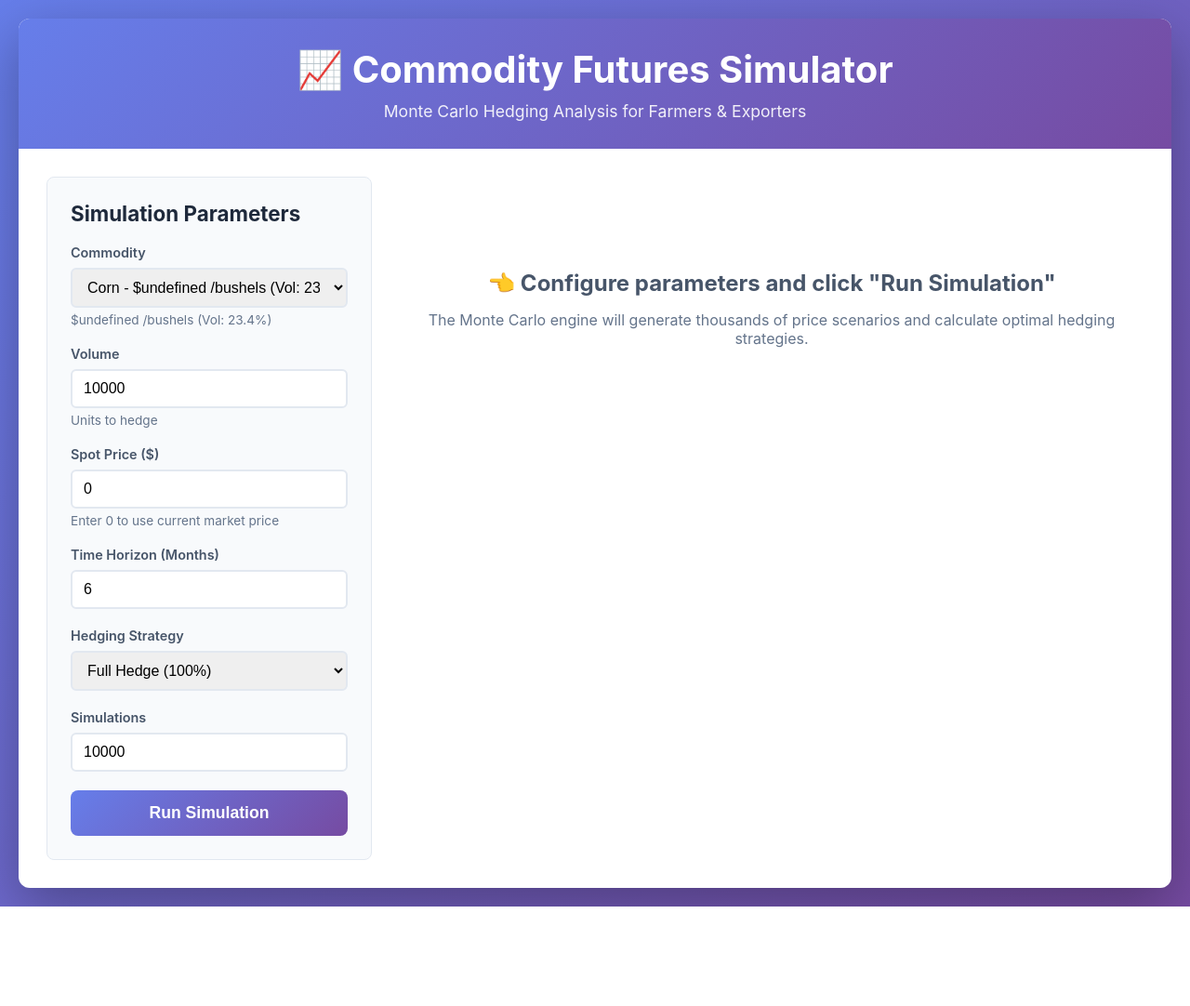
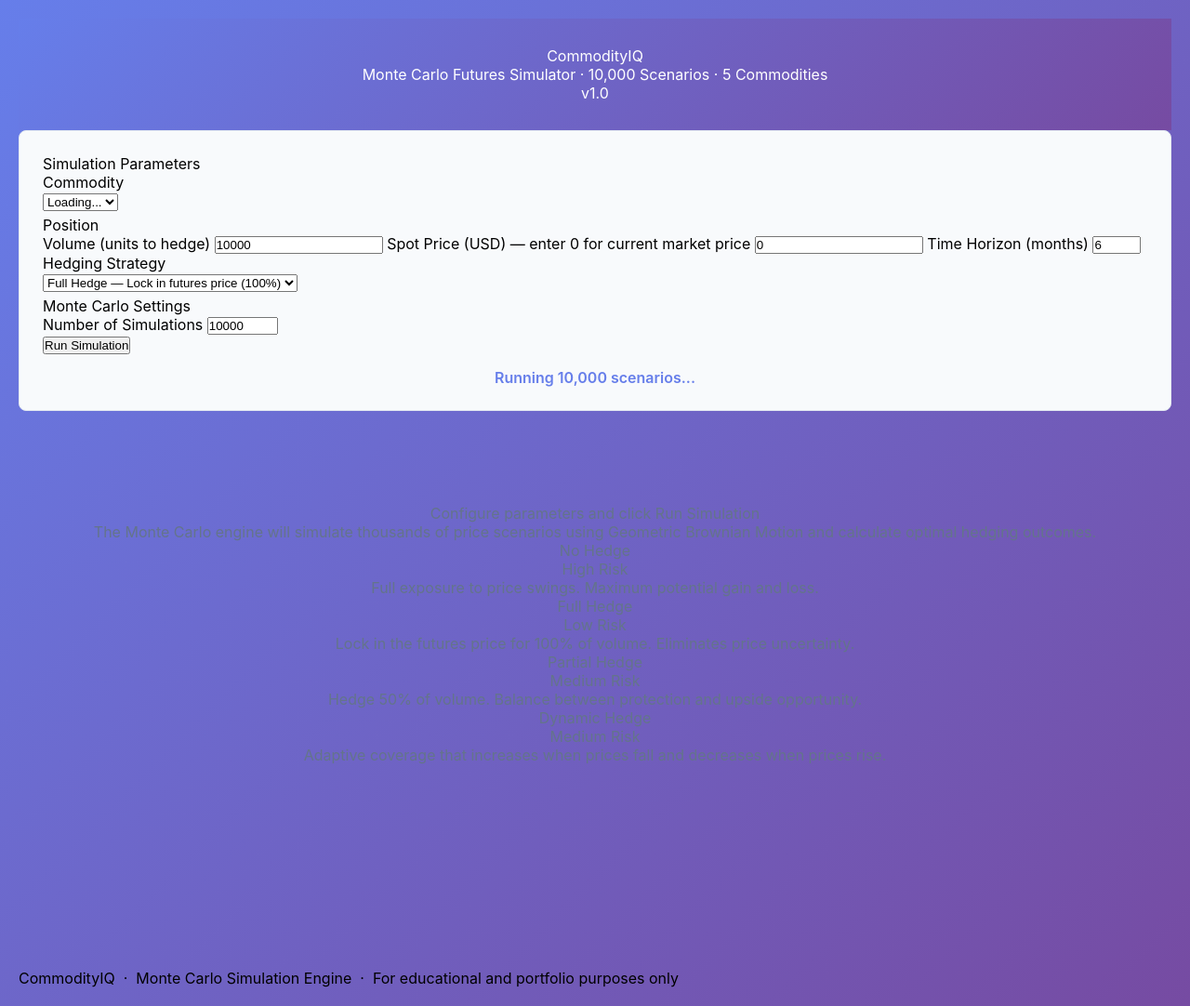
Before and after one commit to EmmanuelOchieng01/Commodity_futures_simulator, a Flask app: page / in a window 1280 px wide. Shown: the whole page at 93% size. Before the commit the page ends 975 px from the top, so only its background shows below. Run offline with Flask 3, Linux system fonts and the light colour scheme; some libraries are stand-ins or nearby versions.

Commit message:
Update index.html

```diff
--- a/templates/index.html
+++ b/templates/index.html
@@ -8,241 +8,287 @@
     <script src="https://cdn.plot.ly/plotly-2.27.0.min.js"></script>
 </head>
 <body>
-    <div class="container">
+
 <header>
-            <h1>📈 Commodity Futures Simulator</h1>
-            <p class="subtitle">Monte Carlo Hedging Analysis for Farmers & Exporters</p>
+    <div class="header-left">
+        <div class="logo">Commodity<span>IQ</span></div>
+        <div class="tagline">Monte Carlo Futures Simulator · 10,000 Scenarios · 5 Commodities</div>
+    </div>
+    <div class="header-badge">v1.0</div>
 </header>
 
-        <div class="main-content">
+<div class="dashboard">
+
+    <!-- LEFT PANEL -->
     <div class="input-panel">
-                <h2>Simulation Parameters</h2>
+        <div class="panel-title">Simulation Parameters</div>
 
-                <div class="form-group">
-                    <label for="commodity">Commodity</label>
-                    <select id="commodity">
+        <div class="section">
+            <div class="section-label">Commodity</div>
+            <select id="commodity" onchange="updateCommodityInfo()">
                 <option value="">Loading...</option>
             </select>
             <div class="info-text" id="commodity-info"></div>
         </div>
 
-                <div class="form-group">
-                    <label for="volume">Volume</label>
+        <div class="section">
+            <div class="section-label">Position</div>
+            <label>Volume (units to hedge)</label>
             <input type="number" id="volume" value="10000" min="100" step="100">
-                    <div class="info-text">Units to hedge</div>
-                </div>
-
-                <div class="form-group">
-                    <label for="spot_price">Spot Price ($)</label>
+            <label>Spot Price (USD) — enter 0 for current market price</label>
             <input type="number" id="spot_price" value="0" min="0" step="0.01">
-                    <div class="info-text">Enter 0 to use current market price</div>
-                </div>
-
-                <div class="form-group">
-                    <label for="time_horizon">Time Horizon (Months)</label>
+            <label>Time Horizon (months)</label>
             <input type="number" id="time_horizon" value="6" min="1" max="24">
         </div>
 
-                <div class="form-group">
-                    <label for="strategy">Hedging Strategy</label>
+        <div class="section">
+            <div class="section-label">Hedging Strategy</div>
             <select id="strategy">
-                        <option value="no_hedge">No Hedge (Full Exposure)</option>
-                        <option value="full_hedge" selected>Full Hedge (100%)</option>
-                        <option value="partial_hedge">Partial Hedge (50%)</option>
-                        <option value="dynamic_hedge">Dynamic Hedge (Adaptive)</option>
+                <option value="no_hedge">No Hedge — Full market exposure</option>
+                <option value="full_hedge" selected>Full Hedge — Lock in futures price (100%)</option>
+                <option value="partial_hedge">Partial Hedge — 50% coverage</option>
+                <option value="dynamic_hedge">Dynamic Hedge — Adaptive coverage</option>
             </select>
+            <div class="info-text" id="strategy-info"></div>
         </div>
 
-                <div class="form-group">
-                    <label for="simulations">Simulations</label>
+        <div class="section">
+            <div class="section-label">Monte Carlo Settings</div>
+            <label>Number of Simulations</label>
             <input type="number" id="simulations" value="10000" min="1000" max="50000" step="1000">
         </div>
 
-                <button id="run-simulation" class="btn-primary">Run Simulation</button>
-                <div id="loading" class="loading" style="display: none;">
-                    Running Monte Carlo simulation...
+        <button id="run-simulation" onclick="runSimulation()">Run Simulation</button>
+        <div id="loading" class="loading">Running 10,000 scenarios...</div>
+    </div>
+
+    <!-- RIGHT PANEL -->
+    <div class="results-panel">
+        <div id="results-placeholder" class="placeholder">
+            <div class="placeholder-title">Configure parameters and click Run Simulation</div>
+            <div class="placeholder-sub">The Monte Carlo engine will simulate thousands of price scenarios using Geometric Brownian Motion and calculate optimal hedging outcomes.</div>
+            <div class="strategy-cards">
+                <div class="strat-card">
+                    <div class="strat-name">No Hedge</div>
+                    <div class="strat-risk high">High Risk</div>
+                    <div class="strat-desc">Full exposure to price swings. Maximum potential gain and loss.</div>
+                </div>
+                <div class="strat-card">
+                    <div class="strat-name">Full Hedge</div>
+                    <div class="strat-risk low">Low Risk</div>
+                    <div class="strat-desc">Lock in the futures price for 100% of volume. Eliminates price uncertainty.</div>
+                </div>
+                <div class="strat-card">
+                    <div class="strat-name">Partial Hedge</div>
+                    <div class="strat-risk med">Medium Risk</div>
+                    <div class="strat-desc">Hedge 50% of volume. Balance between protection and upside opportunity.</div>
+                </div>
+                <div class="strat-card">
+                    <div class="strat-name">Dynamic Hedge</div>
+                    <div class="strat-risk med">Medium Risk</div>
+                    <div class="strat-desc">Adaptive coverage that increases when prices fall and decreases when prices rise.</div>
+                </div>
             </div>
         </div>
 
-            <div class="results-panel">
-                <div id="results-placeholder" class="placeholder">
-                    <h3>👈 Configure parameters and click "Run Simulation"</h3>
-                    <p>The Monte Carlo engine will generate thousands of price scenarios and calculate optimal hedging strategies.</p>
+        <div id="results" style="display:none;">
+            <div class="ref-strip" id="ref-strip"></div>
+
+            <div class="result-section-label">Key Metrics</div>
+            <div class="metrics-grid">
+                <div class="metric-card green">
+                    <div class="metric-label">Expected Revenue</div>
+                    <div class="metric-value" id="metric-mean">—</div>
                 </div>
-
-                <div id="results" style="display: none;">
-                    <h2>Simulation Results</h2>
-
-                    <div class="metrics-grid">
-                        <div class="metric-card">
-                            <div class="metric-label">Expected Revenue</div>
-                            <div class="metric-value" id="metric-mean">$0</div>
+                <div class="metric-card blue">
+                    <div class="metric-label">Std Deviation</div>
+                    <div class="metric-value" id="metric-std">—</div>
                 </div>
-                        <div class="metric-card">
-                            <div class="metric-label">Std Deviation</div>
-                            <div class="metric-value" id="metric-std">$0</div>
+                <div class="metric-card orange">
+                    <div class="metric-label">Value at Risk (95%)</div>
+                    <div class="metric-value" id="metric-var">—</div>
+                    <div class="metric-sub">Worst case at 95% confidence</div>
                 </div>
-                        <div class="metric-card">
-                            <div class="metric-label">Value at Risk (95%)</div>
-                            <div class="metric-value" id="metric-var">$0</div>
-                        </div>
-                        <div class="metric-card">
+                <div class="metric-card red">
                     <div class="metric-label">Expected Shortfall</div>
-                            <div class="metric-value" id="metric-es">$0</div>
+                    <div class="metric-value" id="metric-es">—</div>
+                    <div class="metric-sub">Average of worst 5% outcomes</div>
                 </div>
             </div>
 
-                    <div class="chart-container">
-                        <h3>Revenue Distribution</h3>
-                        <div id="revenue-chart"></div>
+            <div class="result-section-label">Revenue Distribution</div>
+            <div class="chart-box">
+                <div id="revenue-chart" style="height:280px;"></div>
             </div>
 
-                    <div class="chart-container">
-                        <h3>Price Scenarios</h3>
-                        <div id="price-chart"></div>
+            <div class="result-section-label">Price Scenarios</div>
+            <div class="chart-box">
+                <div id="price-chart" style="height:280px;"></div>
             </div>
 
-                    <div class="metrics-detail">
-                        <h3>Risk Metrics</h3>
-                        <table>
-                            <tr>
-                                <td>Best Case</td>
-                                <td id="metric-max">$0</td>
-                            </tr>
-                            <tr>
-                                <td>Worst Case</td>
-                                <td id="metric-min">$0</td>
-                            </tr>
-                            <tr>
-                                <td>Median</td>
-                                <td id="metric-median">$0</td>
-                            </tr>
-                            <tr>
-                                <td>95th Percentile</td>
-                                <td id="metric-p95">$0</td>
-                            </tr>
-                            <tr>
-                                <td>5th Percentile</td>
-                                <td id="metric-p5">$0</td>
-                            </tr>
-                            <tr>
-                                <td>Max Drawdown</td>
-                                <td id="metric-dd">0%</td>
-                            </tr>
-                        </table>
-                    </div>
+            <div class="result-section-label">Full Risk Report</div>
+            <div class="risk-table">
+                <div class="risk-row"><span>Best Case (Max Revenue)</span><span id="metric-max">—</span></div>
+                <div class="risk-row"><span>Worst Case (Min Revenue)</span><span id="metric-min">—</span></div>
+                <div class="risk-row"><span>Median (50th Percentile)</span><span id="metric-median">—</span></div>
+                <div class="risk-row"><span>95th Percentile</span><span id="metric-p95">—</span></div>
+                <div class="risk-row"><span>5th Percentile</span><span id="metric-p5">—</span></div>
+                <div class="risk-row"><span>Sharpe Ratio</span><span id="metric-sharpe">—</span></div>
+                <div class="risk-row"><span>Max Drawdown</span><span id="metric-dd">—</span></div>
             </div>
         </div>
     </div>
 </div>
 
+<div class="footer">
+    CommodityIQ &nbsp;·&nbsp; Monte Carlo Simulation Engine &nbsp;·&nbsp; For educational and portfolio purposes only
+</div>
+
 <script>
-        // Load commodities on page load
+const strategyDescriptions = {
+    'no_hedge':      'Full exposure to price movements. Highest risk, highest potential reward.',
+    'full_hedge':    'Lock in the futures price for 100% of volume. Revenue is fixed regardless of market moves.',
+    'partial_hedge': 'Hedge 50% of volume at the futures price. The other 50% remains exposed to the market.',
+    'dynamic_hedge': 'Hedge ratio adjusts based on price movement — increases protection when prices fall.'
+};
+
 async function loadCommodities() {
     const response = await fetch('/api/commodities');
     const commodities = await response.json();
-
     const select = document.getElementById('commodity');
     select.innerHTML = commodities.map(c =>
-                `<option value="${c.code}">${c.name} - $${c.price} /${c.unit} (Vol: ${c.volatility}%)</option>`
+        `<option value="${c.code}">${c.name} — $${c.price.toFixed(4)} / ${c.unit} &nbsp;(Vol: ${c.volatility}%)</option>`
     ).join('');
-
     updateCommodityInfo();
 }
 
 function updateCommodityInfo() {
     const select = document.getElementById('commodity');
-            const option = select.options[select.selectedIndex];
-            const text = option.text;
-            document.getElementById('commodity-info').textContent = text.split(' - ')[1] || '';
+    const opt = select.options[select.selectedIndex];
+    document.getElementById('commodity-info').textContent = opt ? opt.text.split('—')[1]?.trim() || '' : '';
+    document.getElementById('strategy-info').textContent =
+        strategyDescriptions[document.getElementById('strategy').value] || '';
 }
 
-        document.getElementById('commodity').addEventListener('change', updateCommodityInfo);
+document.getElementById('strategy').addEventListener('change', () => {
+    document.getElementById('strategy-info').textContent =
+        strategyDescriptions[document.getElementById('strategy').value] || '';
+});
 
-        // Run simulation
-        document.getElementById('run-simulation').addEventListener('click', async () => {
+function fmt(val) {
+    const abs = Math.abs(val);
+    const sign = val < 0 ? '-' : '';
+    if (abs >= 1000000) return sign + '$' + (abs/1000000).toFixed(2) + 'M';
+    if (abs >= 1000)    return sign + '$' + (abs/1000).toFixed(1) + 'K';
+    return sign + '$' + abs.toFixed(2);
+}
+
+async function runSimulation() {
+    const btn = document.getElementById('run-simulation');
+    btn.disabled = true;
+    document.getElementById('loading').style.display = 'flex';
+    document.getElementById('results').style.display = 'none';
+    document.getElementById('results-placeholder').style.display = 'none';
+
     const data = {
-                commodity: document.getElementById('commodity').value,
-                volume: parseFloat(document.getElementById('volume').value),
-                spot_price: parseFloat(document.getElementById('spot_price').value),
-                time_horizon: parseInt(document.getElementById('time_horizon').value),
-                strategy: document.getElementById('strategy').value,
+        commodity:   document.getElementById('commodity').value,
+        volume:      parseFloat(document.getElementById('volume').value),
+        spot_price:  parseFloat(document.getElementById('spot_price').value),
+        time_horizon:parseInt(document.getElementById('time_horizon').value),
+        strategy:    document.getElementById('strategy').value,
         simulations: parseInt(document.getElementById('simulations').value)
     };
-
-            document.getElementById('loading').style.display = 'block';
-            document.getElementById('results-placeholder').style.display = 'none';
-            document.getElementById('results').style.display = 'none';
 
     try {
         const response = await fetch('/api/simulate', {
             method: 'POST',
-                    headers: { 'Content-Type': 'application/json' },
+            headers: {'Content-Type': 'application/json'},
             body: JSON.stringify(data)
         });
-
         const results = await response.json();
-                displayResults(results);
-            } catch (error) {
-                alert('Simulation error: ' + error.message);
+        if (results.error) { showToast('Error: ' + results.error, 'error'); return; }
+        displayResults(results, data);
+    } catch (err) {
+        showToast('Request failed: ' + err.message, 'error');
     } finally {
         document.getElementById('loading').style.display = 'none';
+        btn.disabled = false;
     }
-        });
+}
 
-        function displayResults(results) {
+function displayResults(r, params) {
     document.getElementById('results').style.display = 'block';
+    const m = r.metrics;
 
-            const m = results.metrics;
-            document.getElementById('metric-mean').textContent = '$' + m.mean.toLocaleString(undefined, {maximumFractionDigits: 0});
-            document.getElementById('metric-std').textContent = '$' + m.std.toLocaleString(undefined, {maximumFractionDigits: 0});
-            document.getElementById('metric-var').textContent = '$' + m.var_95.toLocaleString(undefined, {maximumFractionDigits: 0});
-            document.getElementById('metric-es').textContent = '$' + m.es_95.toLocaleString(undefined, {maximumFractionDigits: 0});
-            document.getElementById('metric-max').textContent = '$' + m.max.toLocaleString(undefined, {maximumFractionDigits: 0});
-            document.getElementById('metric-min').textContent = '$' + m.min.toLocaleString(undefined, {maximumFractionDigits: 0});
-            document.getElementById('metric-median').textContent = '$' + m.percentile_50.toLocaleString(undefined, {maximumFractionDigits: 0});
-            document.getElementById('metric-p95').textContent = '$' + m.percentile_95.toLocaleString(undefined, {maximumFractionDigits: 0});
-            document.getElementById('metric-p5').textContent = '$' + m.percentile_5.toLocaleString(undefined, {maximumFractionDigits: 0});
-            document.getElementById('metric-dd').textContent = m.max_drawdown.toFixed(2) + '%';
+    // Ref strip
+    const stratLabels = {'no_hedge':'No Hedge','full_hedge':'Full Hedge','partial_hedge':'Partial Hedge','dynamic_hedge':'Dynamic Hedge'};
+    document.getElementById('ref-strip').innerHTML =
+        `<span>COMMODITY &nbsp;${r.commodity}</span>` +
+        `<span>STRATEGY &nbsp;${stratLabels[r.strategy]}</span>` +
+        `<span>HORIZON &nbsp;${r.time_horizon} months</span>` +
+        `<span>SIMULATIONS &nbsp;${r.n_simulations.toLocaleString()}</span>` +
+        `<span>SPOT &nbsp;$${r.spot_price.toFixed(4)}</span>`;
 
-            // Revenue distribution chart
-            const revenueTrace = {
-                x: results.histogram.bins.slice(0, -1).map((b, i) => (b + results.histogram.bins[i + 1]) / 2),
-                y: results.histogram.counts,
-                type: 'bar',
-                name: 'Frequency',
-                marker: { color: '#3b82f6' }
+    // Metrics
+    document.getElementById('metric-mean').textContent   = fmt(m.mean);
+    document.getElementById('metric-std').textContent    = fmt(m.std);
+    document.getElementById('metric-var').textContent    = fmt(m.var_95);
+    document.getElementById('metric-es').textContent     = fmt(m.es_95);
+    document.getElementById('metric-max').textContent    = fmt(m.max);
+    document.getElementById('metric-min').textContent    = fmt(m.min);
+    document.getElementById('metric-median').textContent = fmt(m.percentile_50);
+    document.getElementById('metric-p95').textContent    = fmt(m.percentile_95);
+    document.getElementById('metric-p5').textContent     = fmt(m.percentile_5);
+    document.getElementById('metric-sharpe').textContent = m.sharpe_ratio.toFixed(4);
+    document.getElementById('metric-dd').textContent     = m.max_drawdown.toFixed(2) + '%';
+
+    const darkLayout = {
+        paper_bgcolor:'rgba(0,0,0,0)', plot_bgcolor:'rgba(0,0,0,0)',
+        font:{color:'#C8D8E8', family:'DM Mono, monospace', size:11},
+        xaxis:{gridcolor:'#141E30', color:'#5A7090'},
+        yaxis:{gridcolor:'#141E30', color:'#5A7090'},
     };
 
-            const revenueLayout = {
-                xaxis: { title: 'Revenue ($)' },
-                yaxis: { title: 'Frequency' },
-                showlegend: false,
-                margin: { t: 20, b: 40, l: 60, r: 20 }
-            };
+    // Revenue distribution
+    Plotly.newPlot('revenue-chart', [{
+        x: r.histogram.bins.slice(0,-1).map((b,i)=>(b+r.histogram.bins[i+1])/2),
+        y: r.histogram.counts,
+        type:'bar', marker:{color:'#C9A84C', opacity:0.85},
+        name:'Frequency'
+    }], {
+        ...darkLayout,
+        xaxis:{...darkLayout.xaxis, title:'Revenue (USD)'},
+        yaxis:{...darkLayout.yaxis, title:'Frequency'},
+        margin:{t:10,b:50,l:60,r:20}, showlegend:false
+    }, {responsive:true, displayModeBar:false});
 
-            Plotly.newPlot('revenue-chart', [revenueTrace], revenueLayout, {responsive: true});
+    // Price distribution
+    Plotly.newPlot('price-chart', [{
+        x: r.price_distribution.bins.slice(0,-1).map((b,i)=>(b+r.price_distribution.bins[i+1])/2),
+        y: r.price_distribution.counts,
+        type:'bar', marker:{color:'#00BFA5', opacity:0.85},
+        name:'Frequency'
+    }], {
+        ...darkLayout,
+        xaxis:{...darkLayout.xaxis, title:'Final Price (USD)'},
+        yaxis:{...darkLayout.yaxis, title:'Frequency'},
+        margin:{t:10,b:50,l:60,r:20}, showlegend:false
+    }, {responsive:true, displayModeBar:false});
 
-            // Price distribution chart
-            const priceTrace = {
-                x: results.price_distribution.bins.slice(0, -1).map((b, i) => (b + results.price_distribution.bins[i + 1]) / 2),
-                y: results.price_distribution.counts,
-                type: 'bar',
-                name: 'Frequency',
-                marker: { color: '#10b981' }
-            };
-
-            const priceLayout = {
-                xaxis: { title: 'Final Price ($)' },
-                yaxis: { title: 'Frequency' },
-                showlegend: false,
-                margin: { t: 20, b: 40, l: 60, r: 20 }
-            };
-
-            Plotly.newPlot('price-chart', [priceTrace], priceLayout, {responsive: true});
+    document.getElementById('results').scrollIntoView({behavior:'smooth', block:'start'});
 }
 
-        // Initialize
+function showToast(msg, type='info') {
+    const c = {success:'#00BFA5', warn:'#C9A84C', error:'#E05252', info:'#3b82f6'};
+    const t = document.createElement('div');
+    t.style.cssText = `position:fixed;bottom:2rem;right:2rem;background:#0D1220;border:1px solid ${c[type]};
+        color:#E2E8F0;padding:0.9rem 1.4rem;border-radius:8px;font-family:'DM Mono',monospace;font-size:0.78rem;
+        z-index:9999;box-shadow:0 8px 30px rgba(0,0,0,0.5);max-width:320px;`;
+    t.textContent = msg;
+    document.body.appendChild(t);
+    setTimeout(()=>t.remove(), 3500);
+}
+
 loadCommodities();
 </script>
 </body>
```
Lines whose indentation alone changed are shown as unchanged.
